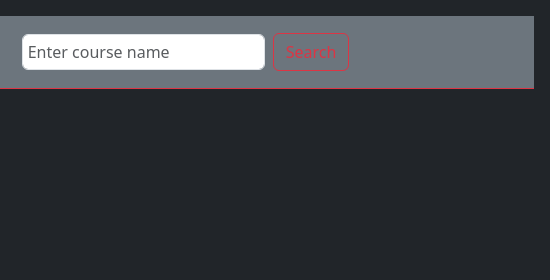
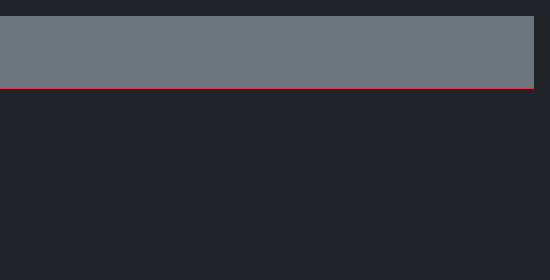
Before and after one commit to tumishod/WPR-Project, a plain HTML site: page enroll.html in a window 1280 px wide. Shown: the top 280 px of the page, 730-1280 px from the left. Drawn offline with nearby package versions, Linux system fonts and the light colour scheme.

Commit message:
Update enroll.html

```diff
--- a/enroll.html
+++ b/enroll.html
@@ -41,10 +41,6 @@
                 <a class="nav-link active" href="contact.html">Contact Us</a>
                 </div>
 
-                <form class="search-bar d-flex" role="search">
-                    <input class="form-control me-2" id="searchBar" type="search" placeholder="Enter course name" aria-label="Search">
-                    <button class="btn btn-outline-danger" type="submit">Search</button>
-                </form>
             </div>
         </nav>
 
```
